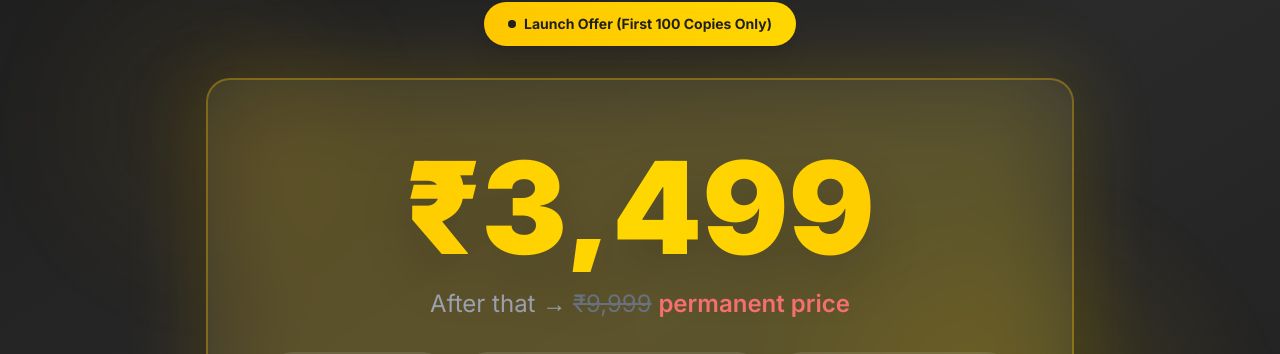
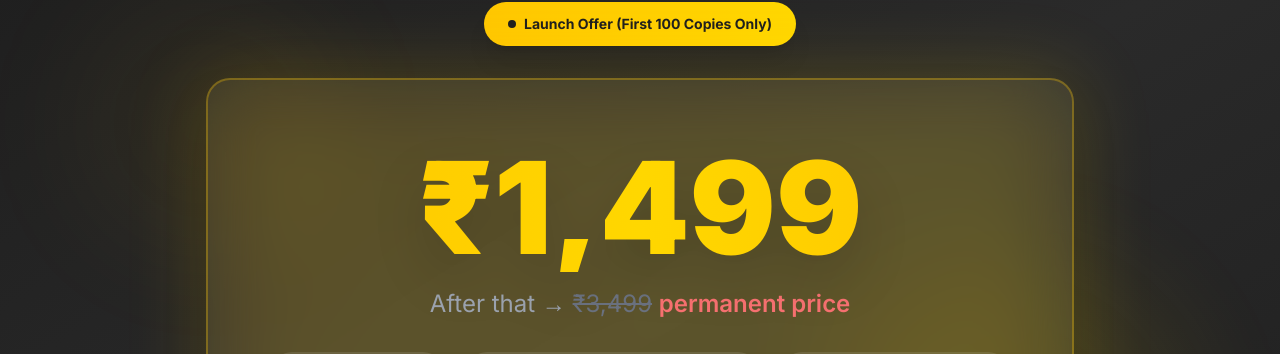
Before and after one commit to Aljo00/GDC_Assets_Selling_Platform, a React (Vite) app: page / in a window 1280 px wide. Shown: the part 1886-2240 px from the top of the page. Built offline with nearby package versions, Linux system fonts and the light colour scheme.

Commit message:
Updated Our pricing component

```diff
--- a/src/pages/components/Pricing.tsx
+++ b/src/pages/components/Pricing.tsx
@@ -26,10 +26,10 @@ const Pricing = ({ scrollToPricing }: PricingProps) => {
           <div className="relative bg-white/5 backdrop-blur-xl p-8 sm:p-12 lg:p-16 rounded-3xl border-2 border-[#FFC700]/30 shadow-2xl">
             <div className="mb-6 sm:mb-8">
               <div className="text-6xl sm:text-7xl md:text-8xl lg:text-9xl font-black bg-gradient-to-r from-[#FFC700] via-[#FFD700] to-[#FFC700] bg-clip-text text-transparent mb-3 sm:mb-4 drop-shadow-2xl">
-                ₹3,499
+                ₹1,499
               </div>
               <div className="text-lg sm:text-xl md:text-2xl text-gray-400">
-                After that → <span className="line-through text-gray-500">₹9,999</span> <span className="text-red-400 font-semibold">permanent price</span>
+                After that → <span className="line-through text-gray-500">₹3,499</span> <span className="text-red-400 font-semibold">permanent price</span>
               </div>
             </div>
 
```
